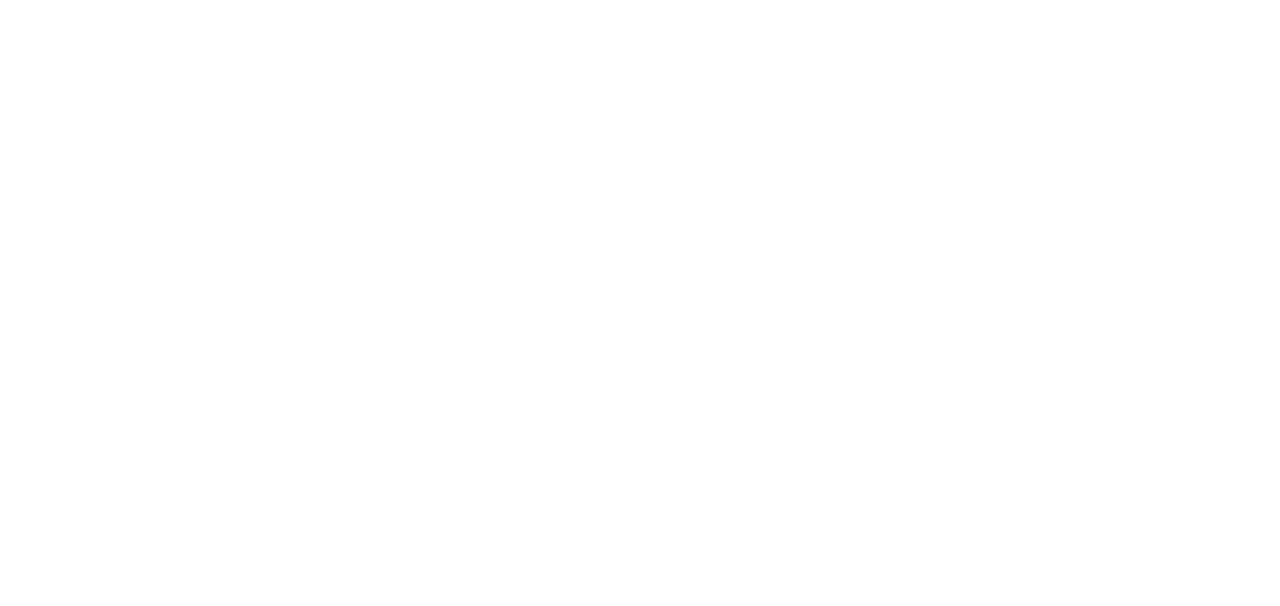
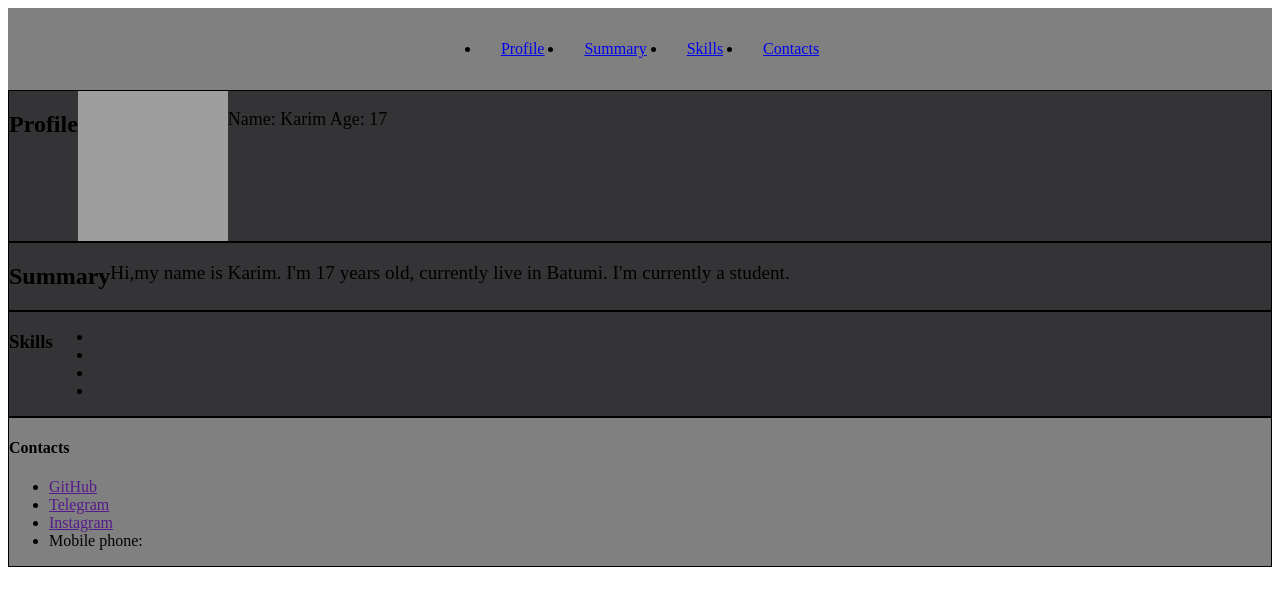
Before and after one commit to pxlate0/cv, a plain HTML site: page index.html in a window 1280 px wide. Drawn offline with Linux system fonts and the light colour scheme; grey boxes are pictures that could not be loaded.

Commit message:
project start

```diff
--- a/index.html
+++ b/index.html
@@ -1,12 +1,65 @@
 <!DOCTYPE html>
 <html lang="en">
-<head>
-    <meta charset="UTF-8">
-    <meta http-equiv="X-UA-Compatible" content="IE=edge">
-    <meta name="viewport" content="width=device-width, initial-scale=1.0">
-    <title>Document</title>
-</head>
-<body>
-
-</body>
+  <head>
+    <meta charset="UTF-8" />
+    <meta http-equiv="X-UA-Compatible" content="IE=edge" />
+    <meta name="viewport" content="width=device-width, initial-scale=1.0" />
+    <title>Cv</title>
+    <link rel="stylesheet" href="/style.css" />
+    <link rel="preconnect" href="https://fonts.googleapis.com" />
+    <link rel="preconnect" href="https://fonts.gstatic.com" crossorigin />
+    <link
+      href="https://fonts.googleapis.com/css2?family=Comfortaa:wght@300;400&family=Merriweather&display=swap"
+      rel="stylesheet"
+    />
+  </head>
+  <body>
+    <header>
+      <div class="nav">
+        <nav class="nav">
+          <ul class="nav list">
+            <li class="nav-item">
+              <a href="#Profile" class="nav-link">Profile</a>
+            </li>
+            <li class="nav-item">
+              <a href="#Summary" class="nav-link">Summary</a>
+            </li>
+            <li class="nav-item"><a href="#" class="nav-link">Skills</a></li>
+            <li class="nav-item"><a href="#" class="nav-link">Contacts</a></li>
+          </ul>
+        </nav>
+      </div>
+      <section class="container">
+        <h1>Profile</h1>
+        <img width="150px" height="150px" src="/img.png" alt="photo" />
+        <p class="profile">Name: Karim Age: 17</p>
+      </section>
+    </header>
+    <main>
+      <section class="container">
+        <h2>Summary</h2>
+        <p class="info">
+          Hi,my name is Karim. I'm 17 years old, currently live in Batumi. I'm currently a student.
+        </p>
+      </section>
+      <section class="container">
+        <h3>Skills</h3>
+        <ul>
+          <li></li>
+          <li></li>
+          <li></li>
+          <li></li>
+        </ul>
+      </section>
+    </main>
+    <footer>
+        <h4>Contacts</h4>
+        <ul>
+            <li><a href="">GitHub</a></li>
+            <li><a href="">Telegram</a></li>
+            <li><a href="">Instagram</a></li>
+            <li>Mobile phone:</li>
+        </ul>
+    </footer>
+  </body>
 </html>
--- a/style.css
+++ b/style.css
@@ -1 +1,42 @@
-/* 42 */
+@font-face {
+  font-family: Comfortaa;
+  src: url(https://fonts.google.com/specimen/Comfortaa);
+}
+.nav {
+  background-color: gray;
+  display: flex;
+  justify-content: space-around;
+  align-items: center;
+}
+.nav-link {
+  padding: 0 20px;
+  line-height: 50px;
+  transition: 0.3s;
+}
+.body {
+  min-height: 100vh;
+  margin: 0;
+  padding: 0;
+}
+.container {
+  border: 1px solid black;
+  background-color: rgb(52, 52, 54);
+  display: flex;
+  justify-content: flex-start;
+  align-items: flex-start;
+}
+.profile {
+  font-style: bold;
+  font-size: large;
+  display: flex;
+  align-items: flex-start;
+  justify-content: space-evenly;
+}
+
+footer {
+  background-color: grey;
+  border: 1px solid black;
+}
+.info{
+    font-size: larger;
+}
```
Also changed, not shown: 1 other file.
